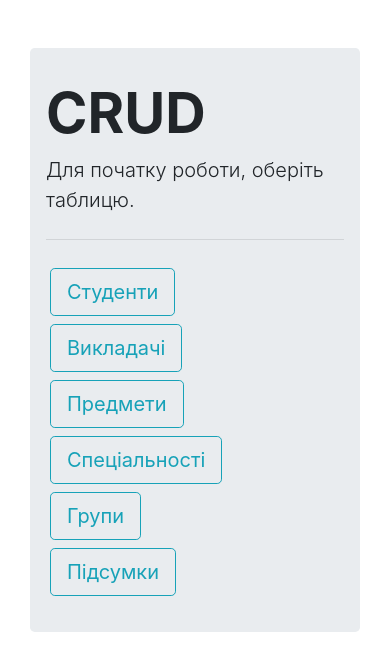
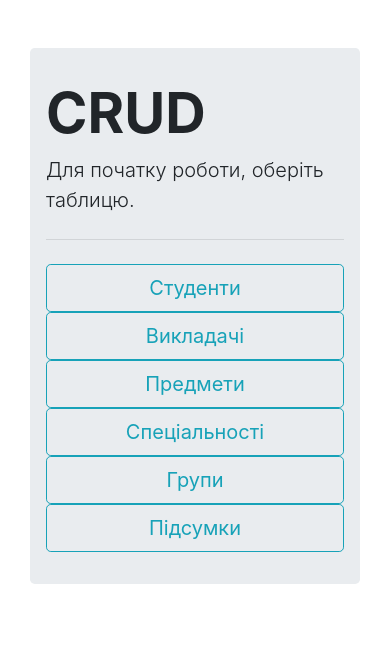
Before and after one commit to Denis-Haliuk/django-crud-th, a Django app: page / in a window 390 px wide. Shown: the top 671 px of the page. Run offline with Django 3.2, Linux system fonts and the light colour scheme; some libraries are stand-ins or nearby versions.

Commit message:
mobile button and delimiter fix

```diff
--- a/crud2021/register/templates/register/main_page.html
+++ b/crud2021/register/templates/register/main_page.html
@@ -13,8 +13,8 @@
 
 
 
-  <div class="container ">
-        <div class="col-md-10 offset-md-1 mt-5">
+  <div class="container">
+        <div class="col-md-10  mt-5">
             <div class="jumbotron ">
                 <h1 class="display-4 font-weight-bold">CRUD</h1>
                 <p class="lead">Для початку роботи, оберіть таблицю.</p>
@@ -22,22 +22,22 @@
                 <div class="d-grid gap-2  d-md-flex justify-content-md-center">
                 <ul class="nav nav-pills flex-column ">
                     <li class="nav-item ">
-                      <a class="btn btn-outline-info btn-lg d-grid gap-2  d-md-flex justify-content-md-center m-1"  href="{% url 'stud_list' %}" >Студенти</a>
+                      <a class="btn btn-outline-info btn-lg btn-lg btn-block"  href="{% url 'stud_list' %}" >Студенти</a>
                     </li>
                     <li class="nav-item">
-                      <a class="btn btn-outline-info btn-lg d-grid gap-2  d-md-flex justify-content-md-center m-1"  href="{% url 'prepod_list' %}">Викладачі</a>
+                      <a class="btn btn-outline-info btn-lg btn-lg btn-block"  href="{% url 'prepod_list' %}">Викладачі</a>
                     </li>
                     <li class="nav-item">
-                      <a class="btn btn-outline-info btn-lg d-grid gap-2  d-md-flex justify-content-md-center m-1" href="{% url 'predmety_list' %}">Предмети</a>
+                      <a class="btn btn-outline-info btn-lg btn-lg btn-block" href="{% url 'predmety_list' %}">Предмети</a>
                     </li>
                     <li class="nav-item">
-                      <a class="btn btn-outline-info btn-lg d-grid gap-2  d-md-flex justify-content-md-center m-1" href="{% url 'spec_list' %}">Спеціальності</a>
+                      <a class="btn btn-outline-info btn-lg btn-lg btn-block" href="{% url 'spec_list' %}">Спеціальності</a>
                     </li>
                     <li class="nav-item">
-                      <a class="btn btn-outline-info btn-lg d-grid gap-2  d-md-flex justify-content-md-center m-1" href="{% url 'groups_list' %}">Групи</a>
+                      <a class="btn btn-outline-info btn-lg btn-lg btn-block" href="{% url 'groups_list' %}">Групи</a>
                     </li>
                     <li class="nav-item">
-                      <a class="btn btn-outline-info btn-lg d-grid gap-2  d-md-flex justify-content-md-center m-1" href="{% url 'itog_list' %}">Підсумки</a>
+                      <a class="btn btn-outline-info btn-lg btn-lg btn-block" href="{% url 'itog_list' %}">Підсумки</a>
                     </li>
                   </ul>
                 </div>
--- a/crud2021/register/views.py
+++ b/crud2021/register/views.py
@@ -190,9 +190,12 @@ def itog_delete(request,id):
     itog.delete()
     return redirect('/itog_list')
 
+
+
+
 def spec_csv(request):
     response = HttpResponse(content_type='text/csv')
-    writer = csv.writer(response)
+    writer = csv.writer(response,delimiter=';')
     writer.writerow(['Абревіатура','Номер спеціальності', 'Повна назва'])
     records = Specialnost.objects.all().values_list('abbreviatura','n_specialnosty', 'polnoe_nazv')
     for record in records:
@@ -216,7 +219,7 @@ def spec_upload(request):
         io_string = io.StringIO(data_set)
         next(io_string)
         try:
-            for column in csv.reader(io_string, delimiter=',', quotechar="|"):
+            for column in csv.reader(io_string, delimiter=';', quotechar="|"):
                 _, created = Specialnost.objects.update_or_create(
                     abbreviatura=column[0],
                     n_specialnosty=column[1],
@@ -232,7 +235,7 @@ def spec_upload(request):
 
 def groups_csv(request):
     response = HttpResponse(content_type='text/csv')
-    writer = csv.writer(response)
+    writer = csv.writer(response,delimiter=';')
     writer.writerow(['Назва групи','Номер спеціальності', 'Курс', 'Форма навчання'])
     records = Groups.objects.all().values_list('nazvanie','n_specialnosty', 'kurs', 'forma')
     for record in records:
@@ -253,7 +256,7 @@ def groups_upload(request):
         io_string = io.StringIO(data_set)
         next(io_string)
         try:
-            for column in csv.reader(io_string, delimiter=',', quotechar="|"):
+            for column in csv.reader(io_string, delimiter=';', quotechar="|"):
                 _, created = Groups.objects.update_or_create(
                     nazvanie=column[0],
                     n_specialnosty=Specialnost.objects.get(id=int(column[1])),
@@ -270,7 +273,7 @@ def groups_upload(request):
 
 def stud_csv(request):
     response = HttpResponse(content_type='text/csv')
-    writer = csv.writer(response)
+    writer = csv.writer(response,delimiter=';')
     writer.writerow(['Прізвище','Імʼя', 'По-батькові', 'Стать', 'ВПО', 'Сирота', 'Інвалід', 'АТО', 'Чорнобиль', 'Малозабезпечений', 'Бюджет', 'Дата народження', 'Місто', 'Вулиця', 'Номер телефону', 'Номер групи', 'ІПН', 'Паспорт', 'Стан студента'])
     records = Spisok_stud.objects.all().values_list('familiya','imya', 'otchestvo', 'sex', 'vpo', 'sirota', 'invalid', 'ato', 'chernobil', 'maloobespech', 'budget', 'data_rozhdeniya', 'city', 'street', 'n_tel', 'n_group', 'inn', 'pasport', 'id_stan')
 
@@ -293,7 +296,7 @@ def stud_upload(request):
         io_string = io.StringIO(data_set)
         next(io_string)
         try:
-            for column in csv.reader(io_string, delimiter=',', quotechar="|"):
+            for column in csv.reader(io_string, delimiter=';', quotechar="|"):
                 _, created = Spisok_stud.objects.update_or_create(
                     familiya=column[0],
                     imya=column[1],
@@ -325,7 +328,7 @@ def stud_upload(request):
 
 def prepod_csv(request):
     response = HttpResponse(content_type='text/csv')
-    writer = csv.writer(response)
+    writer = csv.writer(response,delimiter=';')
     writer.writerow(['Прізвище','Імʼя', 'По-батькові', 'Категорія', 'Дата народження', 'Стать'])
     records = Prepod.objects.all().values_list('familiya','imya', 'otchestvo', 'category', 'data_rozhd', 'sex')
     for record in records:
@@ -346,7 +349,7 @@ def prepod_upload(request):
         io_string = io.StringIO(data_set)
         next(io_string)
         try:
-            for column in csv.reader(io_string, delimiter=',', quotechar="|"):
+            for column in csv.reader(io_string, delimiter=';', quotechar="|"):
                 _, created = Prepod.objects.update_or_create(
                     familiya=column[0],
                     imya=column[1],
@@ -365,7 +368,7 @@ def prepod_upload(request):
 
 def predmety_csv(request):
     response = HttpResponse(content_type='text/csv')
-    writer = csv.writer(response)
+    writer = csv.writer(response,delimiter=';')
     writer.writerow(['Назва предмету', 'Спеціальність'])
     records = Predmety.objects.all().values_list('nazv_predmeta','specialnost')
     for record in records:
@@ -386,7 +389,7 @@ def predmety_upload(request):
         io_string = io.StringIO(data_set)
         next(io_string)
         try:
-            for column in csv.reader(io_string, delimiter=',', quotechar="|"):
+            for column in csv.reader(io_string, delimiter=';', quotechar="|"):
                 _, created = Predmety.objects.update_or_create(
                     nazv_predmeta=column[0],
                     specialnost=Specialnost.objects.get(id=int(column[1]))
@@ -401,7 +404,7 @@ def predmety_upload(request):
 
 def itog_csv(request):
     response = HttpResponse(content_type='text/csv')
-    writer = csv.writer(response)
+    writer = csv.writer(response,delimiter=';')
     writer.writerow(['Студент','Предмет', 'Викладач', 'Оцінка'])
     records = Itog.objects.all().values_list('n_stud','n_predmeta', 'n_prepod', 'otsenka')
     for record in records:
@@ -422,7 +425,7 @@ def itog_upload(request):
         io_string = io.StringIO(data_set)
         next(io_string)
         try:
-            for column in csv.reader(io_string, delimiter=',', quotechar="|"):
+            for column in csv.reader(io_string, delimiter=';', quotechar="|"):
                 _, created = Itog.objects.update_or_create(
                     n_stud=Spisok_stud.objects.get(id=int(column[0])),
                     n_predmeta=Predmety.objects.get(id=int(column[1])),
```
Also changed, not shown: crud2021/register/templates/register/base.html (+13 -8 lines), crud2021/register/migrations/0001_initial.py.
